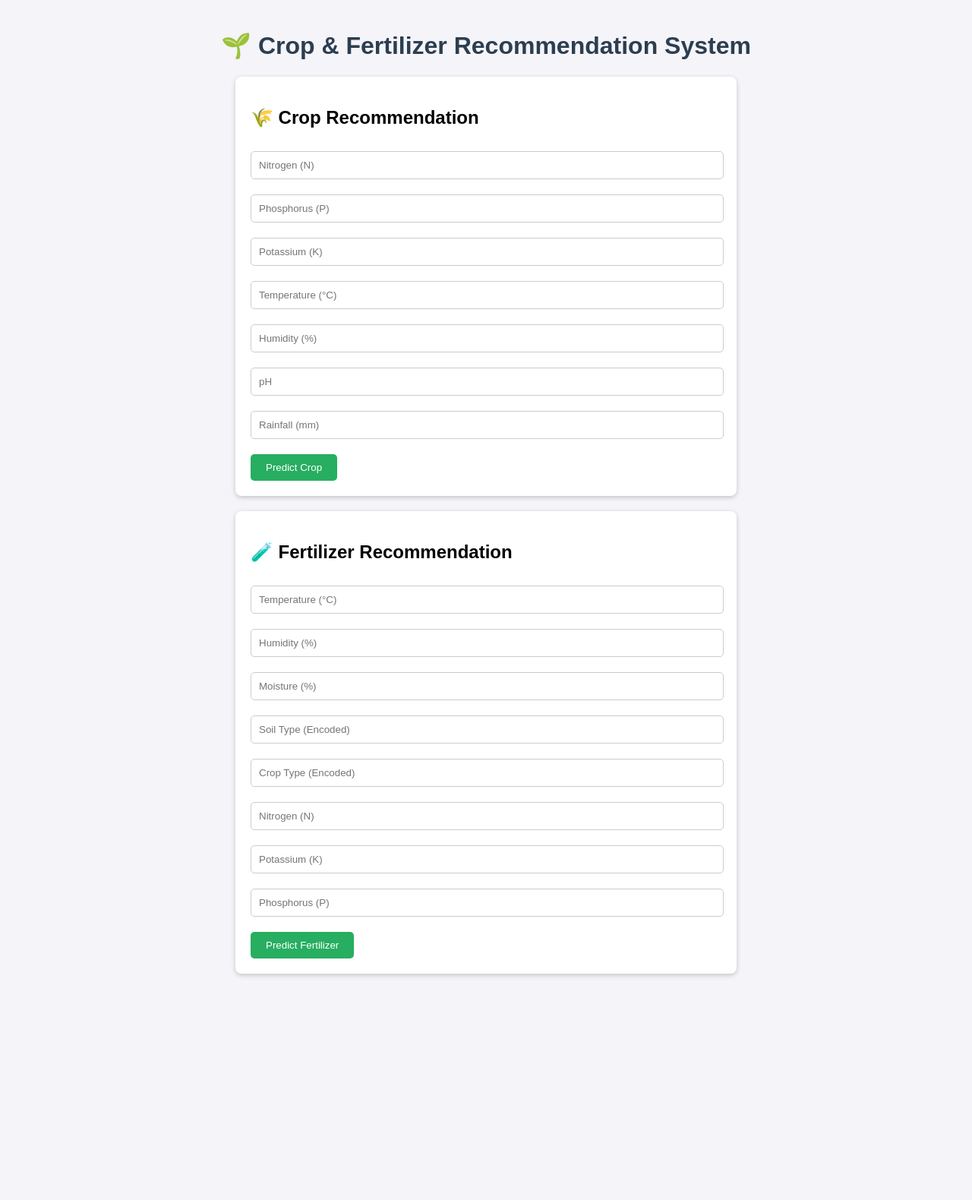
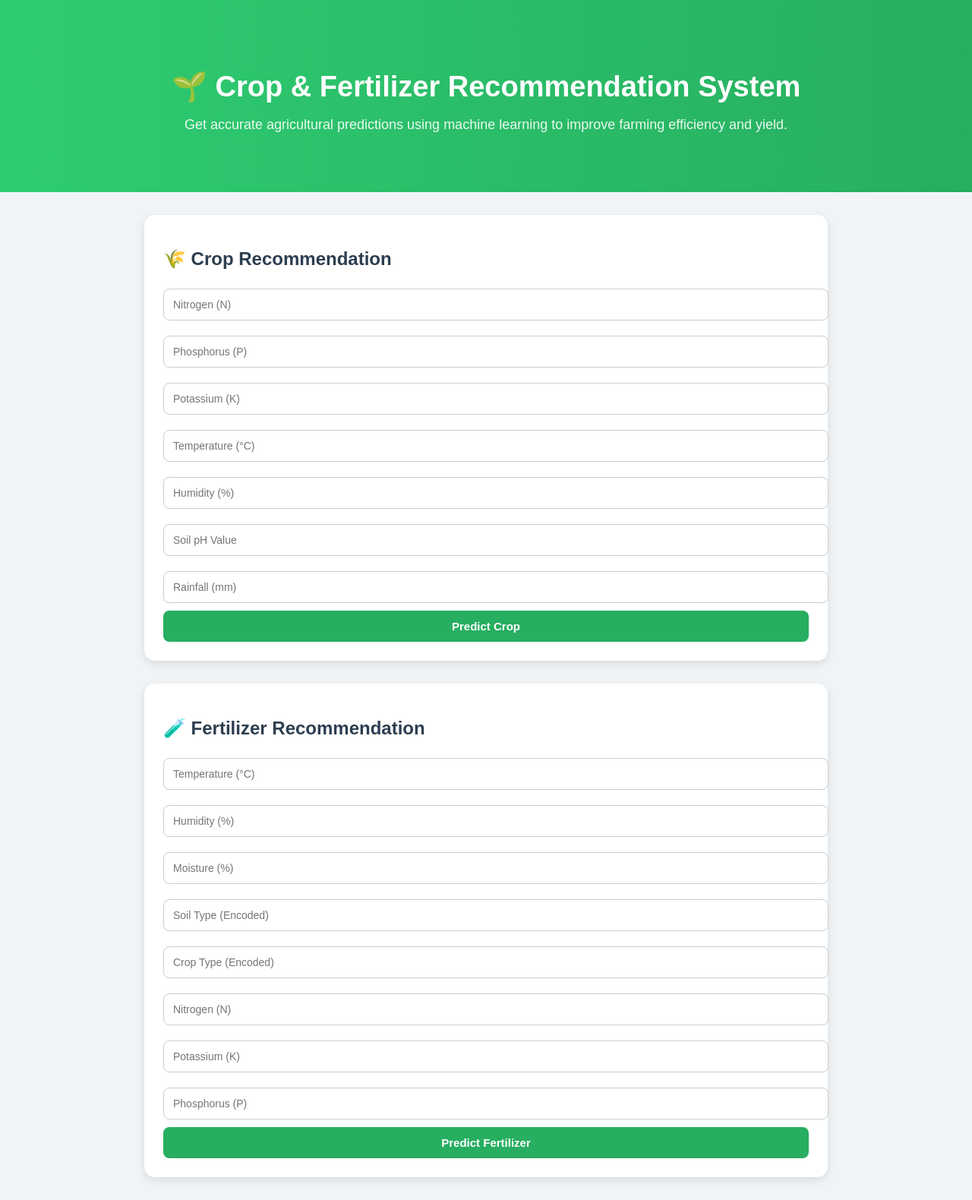
Before and after one commit to tryadav1176/Crop_Fertilizer_RS, a Flask app: page / in a window 1280 px wide. Shown: the whole page at 76% size. Before the commit the page ends 1286 px from the top, so only its background shows below. Run offline with Flask 3, Linux system fonts and the light colour scheme; parts of the project's set-up code (start-up, migrations or seed data) failed here and were passed over.

Commit message:
Changed teh layout design of the project

```diff
--- a/Crop and Fertilizer Recommendation/templates/index.html
+++ b/Crop and Fertilizer Recommendation/templates/index.html
@@ -3,43 +3,124 @@
 <head>
     <meta charset="UTF-8">
     <meta name="viewport" content="width=device-width, initial-scale=1.0">
-    <title>Crop & Fertilizer Recommendation</title>
+    <title>Crop & Fertilizer Recommendation System</title>
+
     <style>
-        body { font-family: Arial, sans-serif; background: #f4f4f9; margin: 0; padding: 20px;}
-        h1 { text-align: center; color: #2c3e50; }
-        form { background: #fff; padding: 20px; margin: 20px auto; width: 50%; border-radius: 8px; box-shadow: 0 2px 6px rgba(0,0,0,0.2); }
-        input, select { margin: 10px 0; padding: 10px; width: 97%; border: 1px solid #ccc; border-radius: 5px; }
-        button { background: #27ae60; color: #fff; margin-top: 10px; padding: 10px 20px; border: none; border-radius: 5px; cursor: pointer; }
-        button:hover { background: #219150; }
-        .result { margin: 20px auto; width: 50%; padding: 15px; background: #eafbea; border-left: 5px solid #27ae60; }
+        body {
+            margin: 0;
+            font-family: 'Poppins', sans-serif;
+            background: #f0f4f7;
+        }
+
+        /* HERO SECTION */
+        .hero {
+            background: linear-gradient(to right, #2ecc71, #27ae60);
+            padding: 60px 20px;
+            text-align: center;
+            color: white;
+        }
+
+        .hero h1 {
+            font-size: 38px;
+            margin-bottom: 10px;
+        }
+
+        .hero p {
+            font-size: 18px;
+            opacity: 0.9;
+        }
+
+        /* CARD LAYOUT */
+        .container {
+            width: 90%;
+            max-width: 900px;
+            margin: 30px auto;
+        }
+
+        .card {
+            background: white;
+            padding: 25px;
+            border-radius: 14px;
+            box-shadow: 0 4px 12px rgba(0,0,0,0.1);
+            margin-bottom: 30px;
+        }
+
+        .card h2 {
+            color: #2c3e50;
+            margin-bottom: 15px;
+        }
+
+        input, select {
+            width: 100%;
+            padding: 12px;
+            margin: 10px 0;
+            border-radius: 8px;
+            border: 1px solid #ccc;
+            font-size: 14px;
+        }
+
+        button {
+            width: 100%;
+            padding: 12px;
+            background: #27ae60;
+            border: none;
+            border-radius: 8px;
+            color: white;
+            font-weight: bold;
+            font-size: 15px;
+            cursor: pointer;
+        }
+
+        button:hover {
+            background: #1e874c;
+        }
+
+        /* RESULT BOX */
+        .result {
+            padding: 15px;
+            background: #eafbea;
+            border-left: 6px solid #27ae60;
+            border-radius: 8px;
+            margin-top: 10px;
+        }
+
     </style>
 </head>
 <body>
 
+    <!-- HERO SECTION -->
+    <section class="hero">
         <h1>🌱 Crop & Fertilizer Recommendation System</h1>
+        <p>Get accurate agricultural predictions using machine learning to improve farming efficiency and yield.</p>
+    </section>
 
-    <!-- Crop Recommendation Form -->
+    <div class="container">
+
+        <!-- Crop Recommendation Card -->
+        <div class="card">
+            <h2>🌾 Crop Recommendation</h2>
             <form method="post" action="/predict_crop">
-        <h2>🌾 Crop Recommendation</h2>
                 <input type="number" name="N" placeholder="Nitrogen (N)" required>
                 <input type="number" name="P" placeholder="Phosphorus (P)" required>
                 <input type="number" name="K" placeholder="Potassium (K)" required>
                 <input type="number" step="any" name="temp" placeholder="Temperature (°C)" required>
                 <input type="number" step="any" name="hum" placeholder="Humidity (%)" required>
-        <input type="number" step="any" name="ph" placeholder="pH" required>
-        <input type="number" step="any" name="rain" placeholder="Rainfall (mm)" required><br>
+                <input type="number" step="any" name="ph" placeholder="Soil pH Value" required>
+                <input type="number" step="any" name="rain" placeholder="Rainfall (mm)" required>
                 <button type="submit">Predict Crop</button>
             </form>
 
             {% if crop_result %}
             <div class="result">
-        <strong>Result:</strong> {{ crop_result }}
+                <strong>Recommended Crop:</strong> {{ crop_result }}
             </div>
             {% endif %}
+        </div>
 
-    <!-- Fertilizer Recommendation Form -->
+        <!-- Fertilizer Recommendation Card -->
+        <div class="card">
+            <h2>🧪 Fertilizer Recommendation</h2>
             <form method="post" action="/predict_fertilizer">
-        <h2>🧪 Fertilizer Recommendation</h2>
                 <input type="number" step="any" name="temp" placeholder="Temperature (°C)" required>
                 <input type="number" step="any" name="hum" placeholder="Humidity (%)" required>
                 <input type="number" step="any" name="mois" placeholder="Moisture (%)" required>
@@ -47,15 +128,18 @@
                 <input type="number" name="crop" placeholder="Crop Type (Encoded)" required>
                 <input type="number" name="N" placeholder="Nitrogen (N)" required>
                 <input type="number" name="K" placeholder="Potassium (K)" required>
-        <input type="number" name="P" placeholder="Phosphorus (P)" required><br>
+                <input type="number" name="P" placeholder="Phosphorus (P)" required>
                 <button type="submit">Predict Fertilizer</button>
             </form>
 
             {% if fert_result %}
             <div class="result">
-        <strong>Result:</strong> {{ fert_result }}
+                <strong>Recommended Fertilizer:</strong> {{ fert_result }}
             </div>
             {% endif %}
+        </div>
+
+    </div>
 
 </body>
 </html>
```
Lines whose indentation alone changed are shown as unchanged.
